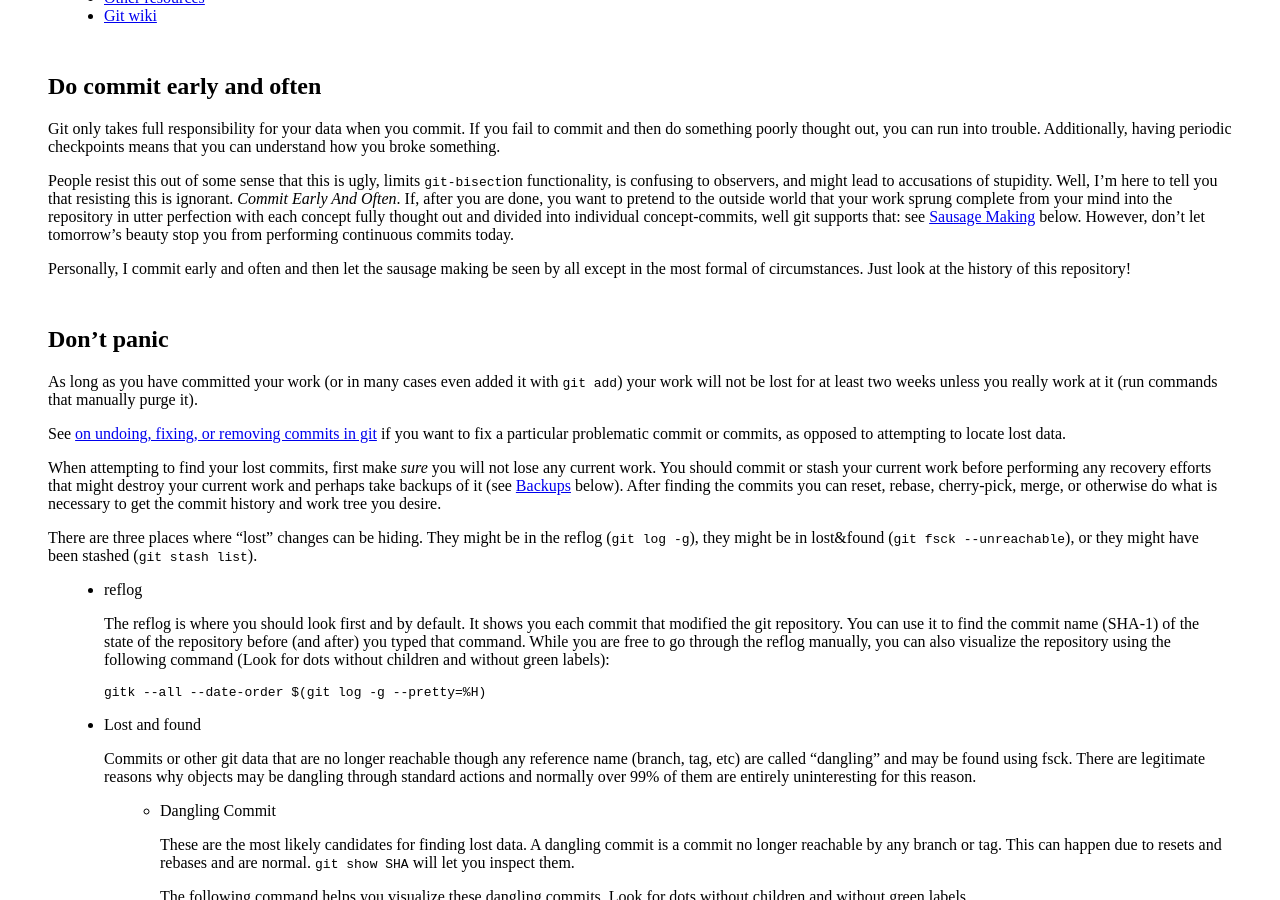
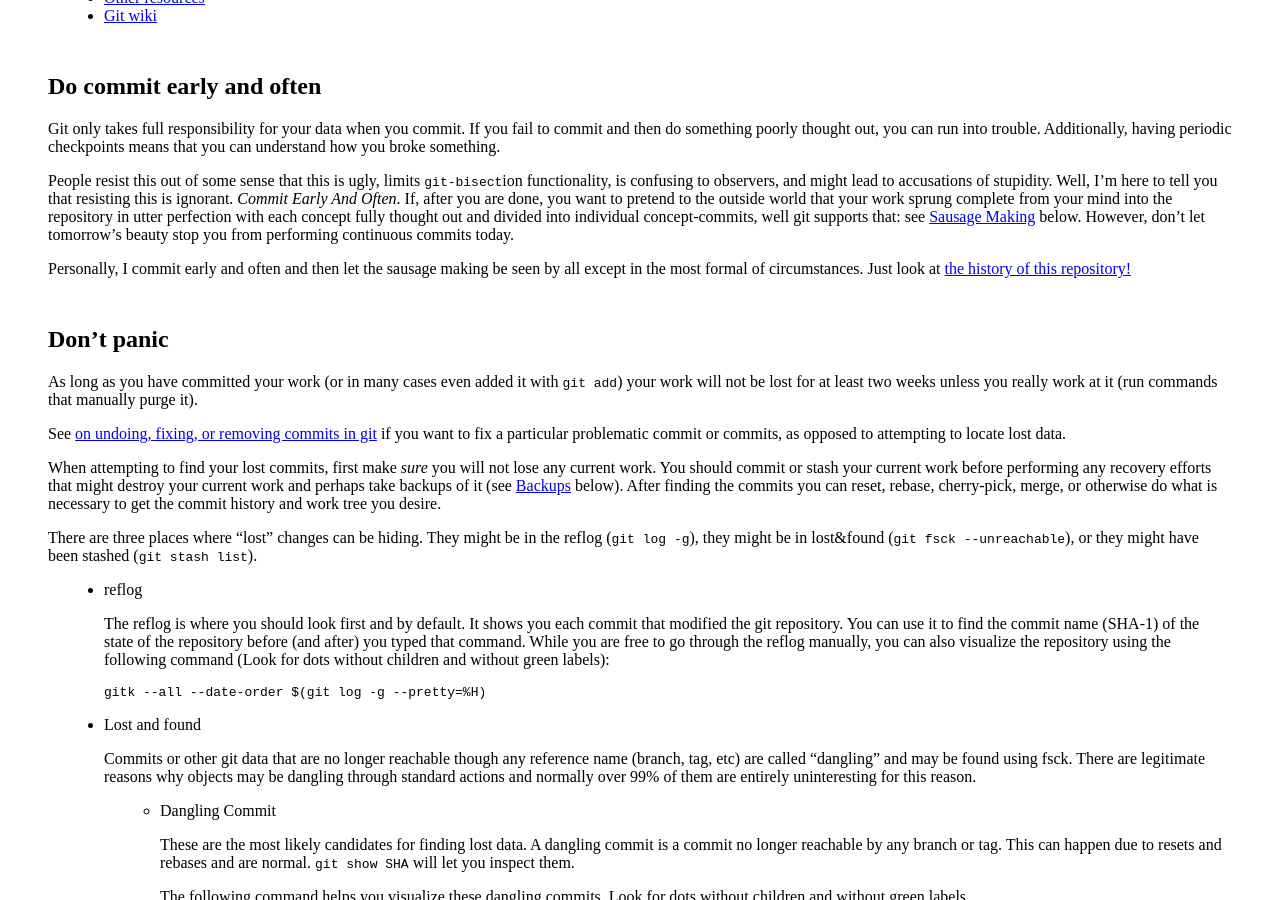
Before and after one commit to SethRobertson/GitBestPractices, a Jekyll site: the page built from index.md, in a window 1280 px wide and 900 px high, scrolled down 809 px. Built offline with Jekyll 4.4.1, drawn with Linux system fonts in a browser that asks for light colours; Markdown is read by kramdown in place of the engine named in the settings; part of the change alters nothing that is shown.

```diff
--- a/index.md
+++ b/index.md
@@ -69,7 +69,7 @@ continuous commits today.
 
 Personally, I commit early and often and then let the sausage making
 be seen by all except in the most formal of circumstances.  Just look
-at the history of this repository!
+at [the history of this repository!](https://github.com/SethRobertson/GitBestPractices/commits/gh-pages)
 
 
 <a name="panic" />
```
